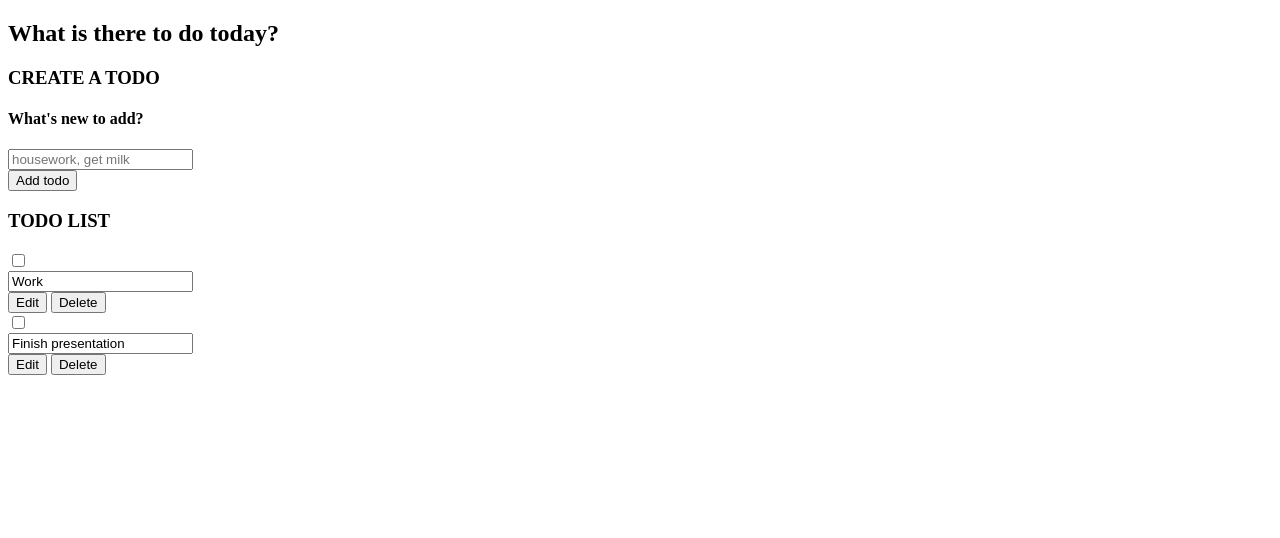
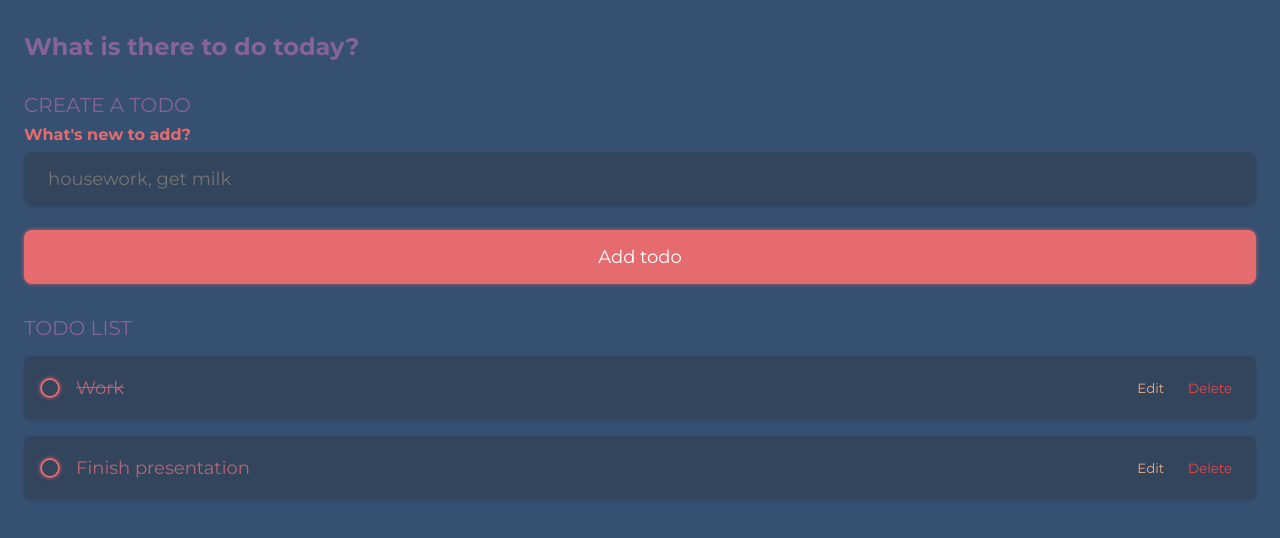
Before and after one commit to AlexandreEadDev/ToDoList, a plain HTML site: page index.html in a window 1280 px wide. Drawn offline with Linux system fonts and the light colour scheme.

Commit message:
css end v1

```diff
--- a/index.html
+++ b/index.html
@@ -36,7 +36,7 @@
       <section class="todo-list">
         <h3>TODO LIST</h3>
         <div class="list" id="todo-list">
-          <div class="todo-item">
+          <div class="todo-item done">
             <label>
               <input type="checkbox" />
               <span class="bubble"></span>
@@ -46,7 +46,7 @@
               <input type="text" value="Work" readonly />
             </div>
 
-            <div class="action">
+            <div class="actions">
               <button class="edit">Edit</button>
               <button class="delete">Delete</button>
             </div>
@@ -61,7 +61,7 @@
               <input type="text" value="Finish presentation" readonly />
             </div>
 
-            <div class="action">
+            <div class="actions">
               <button class="edit">Edit</button>
               <button class="delete">Delete</button>
             </div>
--- a/styles.css
+++ b/styles.css
@@ -0,0 +1,180 @@
+:root {
+  --background: #355070;
+  --primary: #85639b;
+  --secondary: #b56576;
+  --third: #e56b6f;
+  --fourth: #eaac8b;
+  --danger: #fc3e3a;
+
+  --shadow: 0 1px 3px rgba(0, 0, 0, 0.1);
+  --glow: 0px 0px 4px rgba(229, 107, 111, 0.75);
+}
+
+* {
+  margin: 0;
+  padding: 0;
+  box-sizing: border-box;
+  font-family: "montserrat", sans-serif;
+}
+
+input:not([type="radio"]):not([type="checkbox"]),
+button {
+  appearance: none;
+  border: none;
+  outline: none;
+  background: none;
+  cursor: initial;
+}
+
+body {
+  background: var(--background);
+  color: var(--primary);
+}
+
+section {
+  margin-top: 2rem;
+  margin-bottom: 2rem;
+  padding-left: 1.5rem;
+  padding-right: 1.5rem;
+}
+
+h3 {
+  color: var(--primary);
+  font-size: 1.25rem;
+  font-weight: 400;
+  margin-bottom: 0.5rem;
+}
+
+h4 {
+  color: var(--third);
+  font-size: 1rem;
+  font-weight: 700;
+  margin-bottom: 0.5rem;
+}
+
+.greeting .title {
+  display: flex;
+}
+
+.create-todo input[type="text"] {
+  display: block;
+  width: 100%;
+  font-size: 1.125rem;
+  padding: 1rem 1.5rem;
+  color: var(--secondary);
+  background-color: #32455c;
+  border-radius: 0.5rem;
+  box-shadow: var(--shadow);
+  margin-bottom: 1.5rem;
+}
+
+input[type="checkbox"] {
+  display: none;
+}
+
+.bubble {
+  display: flex;
+  align-items: center;
+  justify-content: center;
+  width: 20px;
+  height: 20px;
+  border-radius: 50%;
+  border: 2px solid var(--third);
+  box-shadow: var(--glow);
+}
+
+.bubble::after {
+  content: "";
+  display: block;
+  opacity: 0;
+  width: 0px;
+  height: 0px;
+  background-color: var(--third);
+  box-shadow: var(--glow);
+  border-radius: 50%;
+  transition: 0.2s ease-in-out;
+}
+
+input:checked ~ .bubble::after {
+  width: 10px;
+  height: 10px;
+  opacity: 1;
+}
+
+.create-todo input[type="submit"] {
+  display: block;
+  width: 100%;
+  font-size: 1.125rem;
+  padding: 1rem 1.5rem;
+  color: #fff;
+  background-color: var(--third);
+  border-radius: 0.5rem;
+  box-shadow: var(--glow);
+  cursor: pointer;
+  transition: 0.2s ease-in-out;
+}
+
+.create-todo input[type="submit"]:hover {
+  opacity: 0.75;
+}
+
+.todo-list .list {
+  margin: 1rem 0;
+}
+
+.todo-list .todo-item {
+  display: flex;
+  align-items: center;
+  background-color: #32455c;
+  padding: 1rem;
+  border-radius: 0.5rem;
+  box-shadow: var(--shadow);
+  margin-bottom: 1rem;
+}
+
+.todo-item label {
+  display: block;
+  margin-right: 1rem;
+  cursor: pointer;
+}
+
+.todo-item .todo-content {
+  flex: 1 1 0%;
+}
+
+.todo-item .todo-content input {
+  color: var(--secondary);
+  font-size: 1.125rem;
+}
+
+.todo-item .actions {
+  display: flex;
+  align-items: center;
+}
+
+.todo-item .actions button {
+  display: block;
+  padding: 0.5rem;
+  border-radius: 0.5rem;
+  color: #fff;
+  cursor: pointer;
+  transition: 0.2s ease-in-out;
+}
+
+.todo-item .actions button:hover {
+  opacity: 0.75;
+}
+
+.todo-item .actions .edit {
+  margin-right: 0.5rem;
+  color: var(--fourth);
+}
+
+.todo-item .actions .delete {
+  color: var(--danger);
+}
+
+.todo-item.done .todo-content input {
+  text-decoration: line-through;
+  color: var(--secondary);
+}
```
